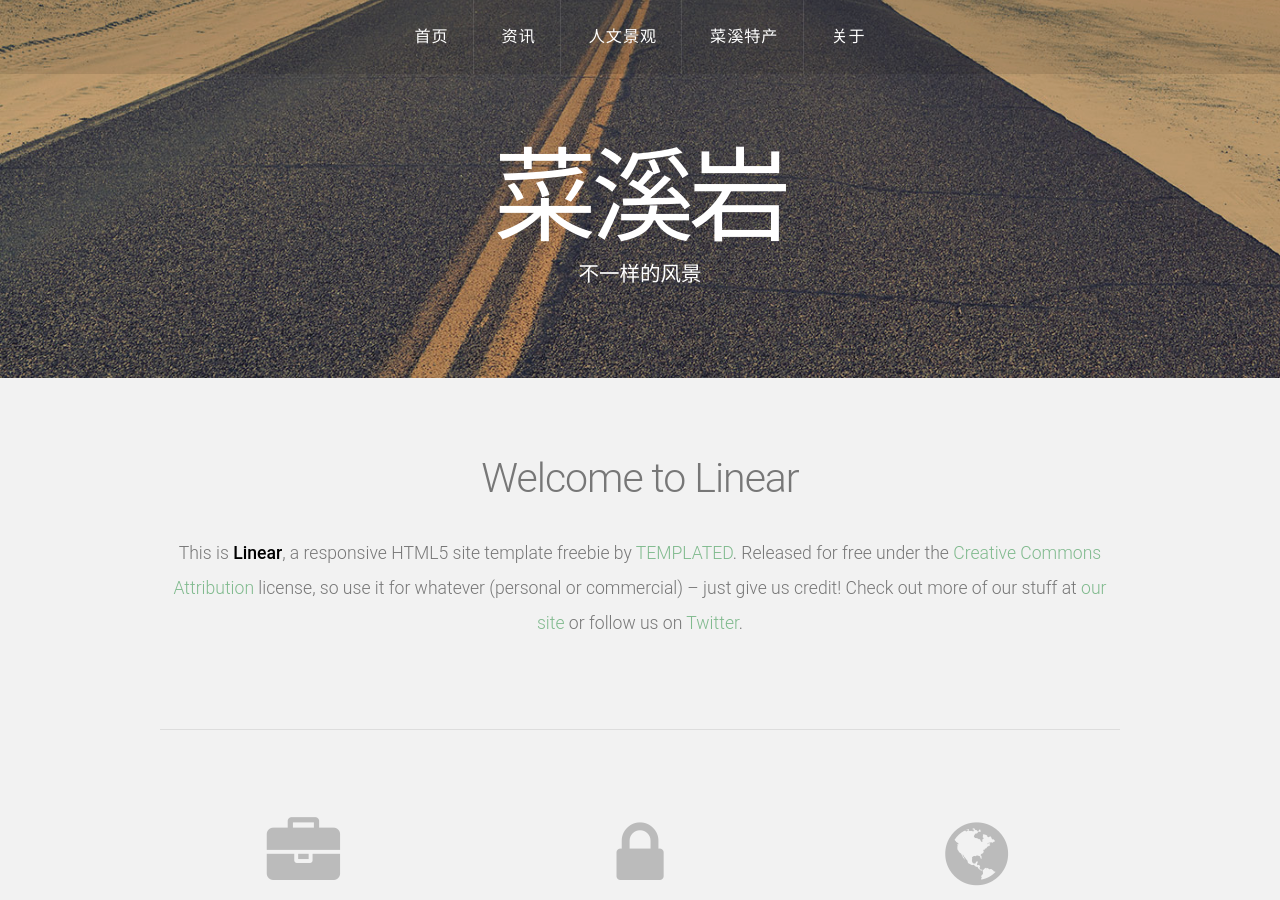
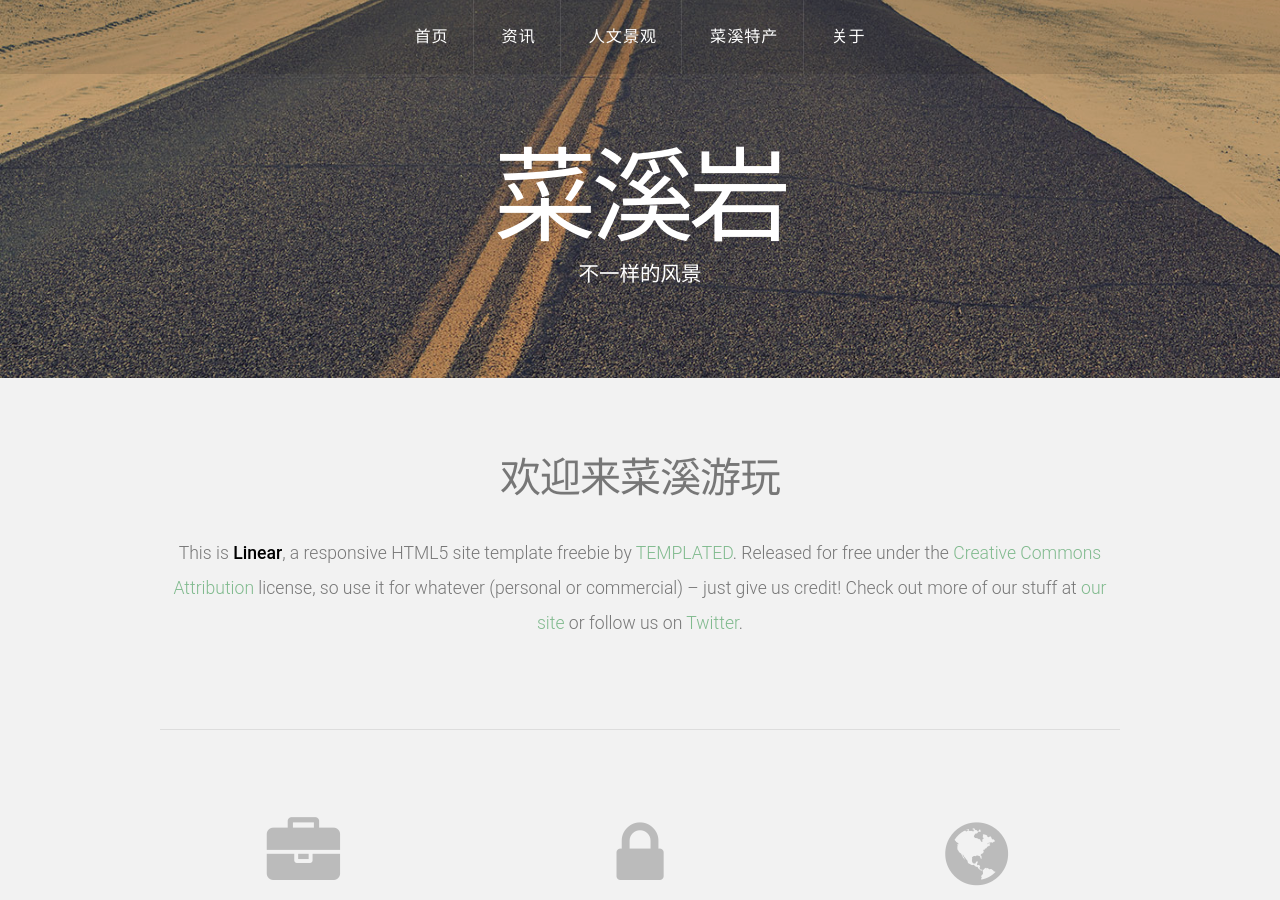
Before and after one commit to yuejianhua/caixiyan.github.io, a Jekyll site: the page built from index.html, in a window 1280 px wide and 900 px high. Built offline with Jekyll 4.4.1, drawn with Linux system fonts in a browser that asks for light colours; the list of posts is cut into pages by our own code.

Commit message:
Update index.html

```diff
--- a/index.html
+++ b/index.html
@@ -6,7 +6,7 @@ layout: default
 <div id="featured">
 	<div class="container">
 		<header>
-			<h2>Welcome to Linear</h2>
+			<h2>欢迎来菜溪游玩</h2>
 		</header>
 		<p>This is <strong>Linear</strong>, a responsive HTML5 site template freebie by <a href="http://templated.co">TEMPLATED</a>. Released for free under the <a href="http://templated.co/license">Creative Commons Attribution</a> license, so use it for whatever (personal or commercial) &ndash; just give us credit! Check out more of our stuff at <a href="http://templated.co">our site</a> or follow us on <a href="http://twitter.com/templatedco">Twitter</a>.</p>
 		<hr />
```
